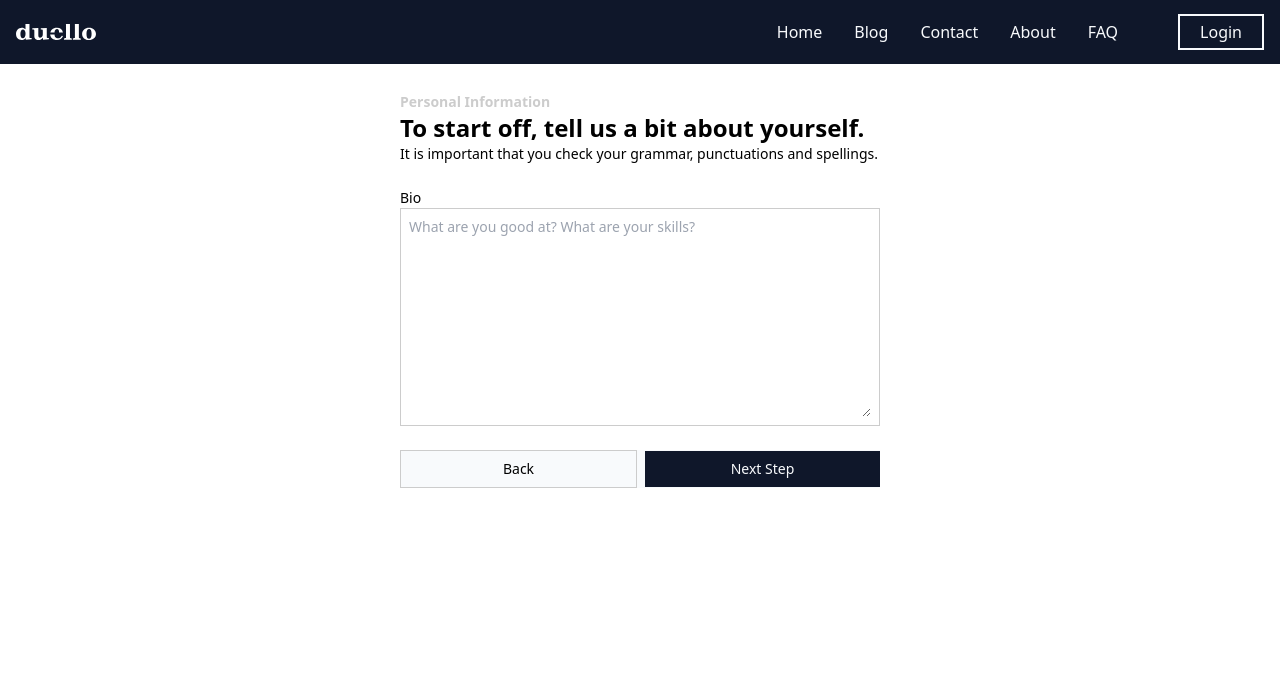
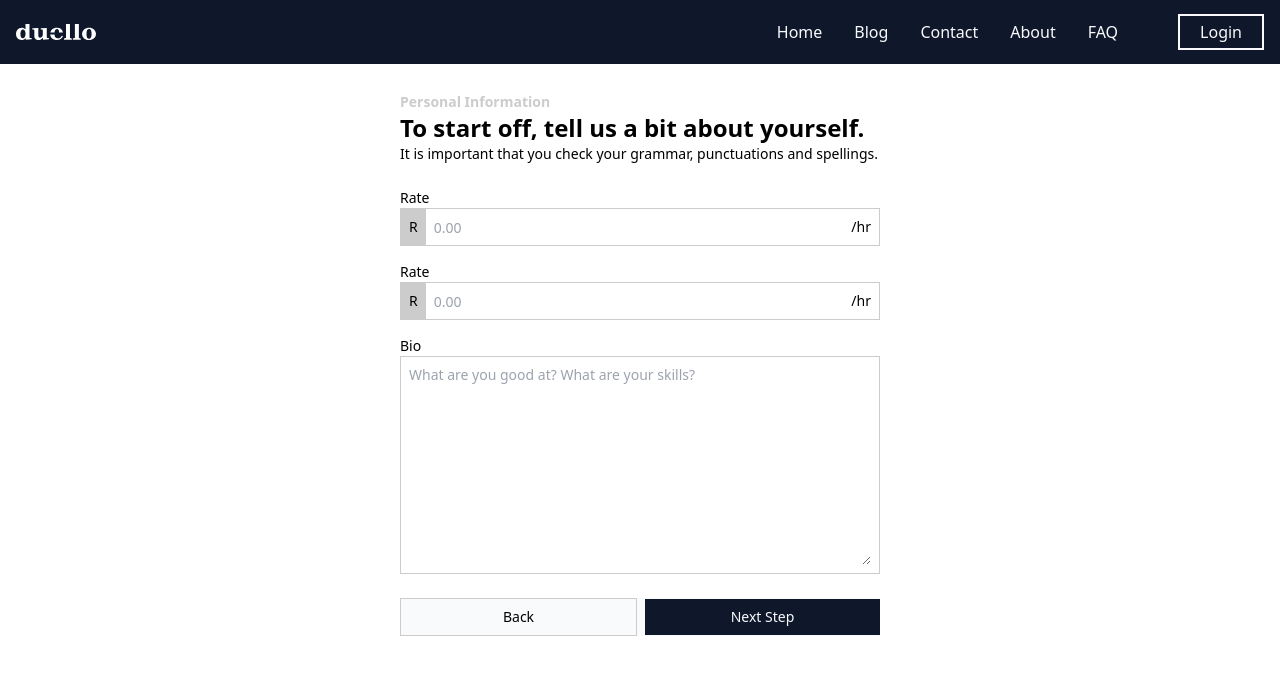
Before and after one commit to ErrolNtetha/lancing-client, a Next.js app: page /apply in a window 1280 px wide. Both pictures are taken after a click on the button "Get Started". Shown: the top 674 px of the page. Built offline with nearby package versions, Linux system fonts and the light colour scheme; no server answers; the database is empty.

Commit message:
feat: added an amount input

```diff
--- a/app/apply/createApplication.tsx
+++ b/app/apply/createApplication.tsx
@@ -22,6 +22,7 @@ const registrationSchema = z.object({
             .string()
             .min(1, 'Bio is required.')
             .min(3, 'About is too short. It must be at least 30 characters long.'),
+        rate: z.number().min(200, 'Amount should be at a minimum of R300.')
     }),
     work: z.object({
         isWorking: z
--- a/app/apply/personal.tsx
+++ b/app/apply/personal.tsx
@@ -1,7 +1,7 @@
 'use client'
 
 import React from 'react';
-import { FieldErrors, FieldValues } from 'react-hook-form';
+import { AmountLabel } from '../../components/molecules/amountLabel';
 // import { FieldErrors, FieldValues } from 'react-hook-form';
 // import { FormLabel } from '../../components/molecules/formLabel';
 import { TextareaLabel } from '../../components/molecules/textArea';
@@ -27,6 +27,18 @@ export const Personal = ({
             <p className='text-md mb-4'>
                 It is important that you check your grammar, punctuations and spellings.
             </p>
+            <AmountLabel
+                placeholder='0.00'
+                label='Rate'
+                name='personal.rate'
+                register={register}
+            />
+            <AmountLabel
+                placeholder='0.00'
+                label='Rate'
+                name='personal.rate2'
+                register={register}
+            />
             <TextareaLabel
                 name='personal.bio'
                 labelName='Bio'
--- /dev/null
+++ b/components/molecules/amountLabel/index.tsx
@@ -0,0 +1,15 @@
+import React from 'react'
+
+export const AmountLabel = (props: any) => {
+    const { register, label, ...inputProps } = props;
+    return (
+        <section className='py-2'>
+            <label htmlFor={props.id}> {label} </label>
+            <section className='flex items-center border border-gray outline-[red] w-full'>
+                <span className='bg-gray p-2 h-full'> R </span>
+                <input {...inputProps} {...register(props.name, { valueAsNumber: true })} className='h-full p-2 w-full' />
+                <span className='self-end p-2 h-full'> /hr </span>
+            </section>
+        </section>
+    )
+}
```
